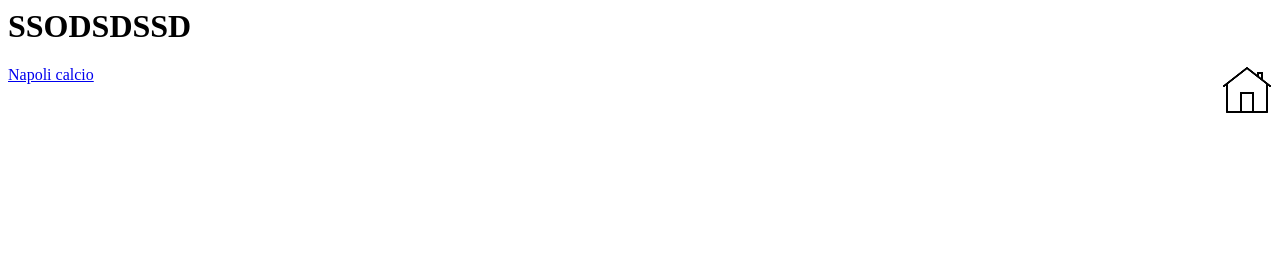
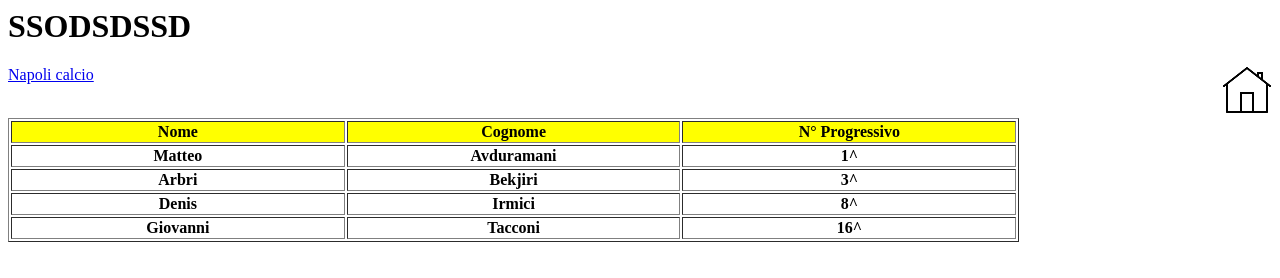
Before and after one commit to denis04irmici/denis04irmici.github.io, a plain HTML site: page seconda.html in a window 1280 px wide. Drawn offline with Linux system fonts and the light colour scheme.

Commit message:
Update seconda.html

```diff
--- a/seconda.html
+++ b/seconda.html
@@ -5,6 +5,35 @@
 <body>
 	<h1>SSODSDSSD</h1>
 	<a href="ripasso.html"><img align="right" src="home.png"></a>
-	<a href="https://sscnapoli.it" target="_blank"><p>Napoli calcio</p></a>
+	<a href="https://sscnapoli.it" target="_blank"><p>Napoli calcio</p></a><br>
+
+
+	<table width="80%" border="1">
+		<tr bgcolor="yellow">
+			<th width="20%">Nome</th>
+			<th width="20%">Cognome</th>
+			<th width="20%">N° Progressivo</th>
+		</tr>
+		<tr>
+			<th>Matteo</th>
+			<th>Avduramani</th>
+			<th>1^</th>
+		</tr>
+		<tr>
+			<th>Arbri</th>
+			<th>Bekjiri</th>
+			<th>3^</th>
+		</tr>
+		<tr>
+			<th>Denis</th>
+			<th>Irmici</th>
+			<th>8^</th>
+		</tr>
+		<tr>
+			<th>Giovanni</th>
+			<th>Tacconi</th>
+			<th>16^</th>
+		</tr>
+
 </body>
 </html>
```
